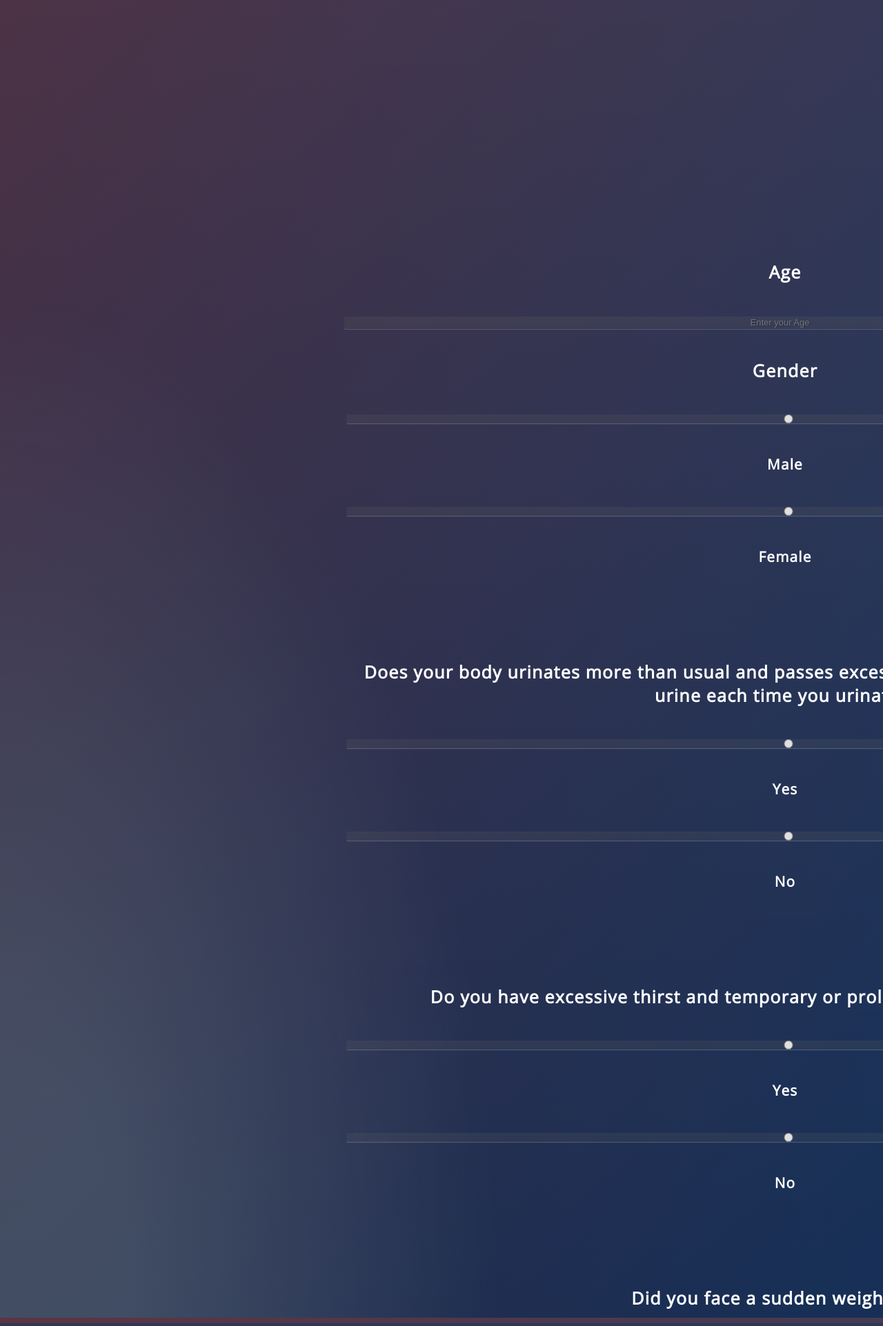
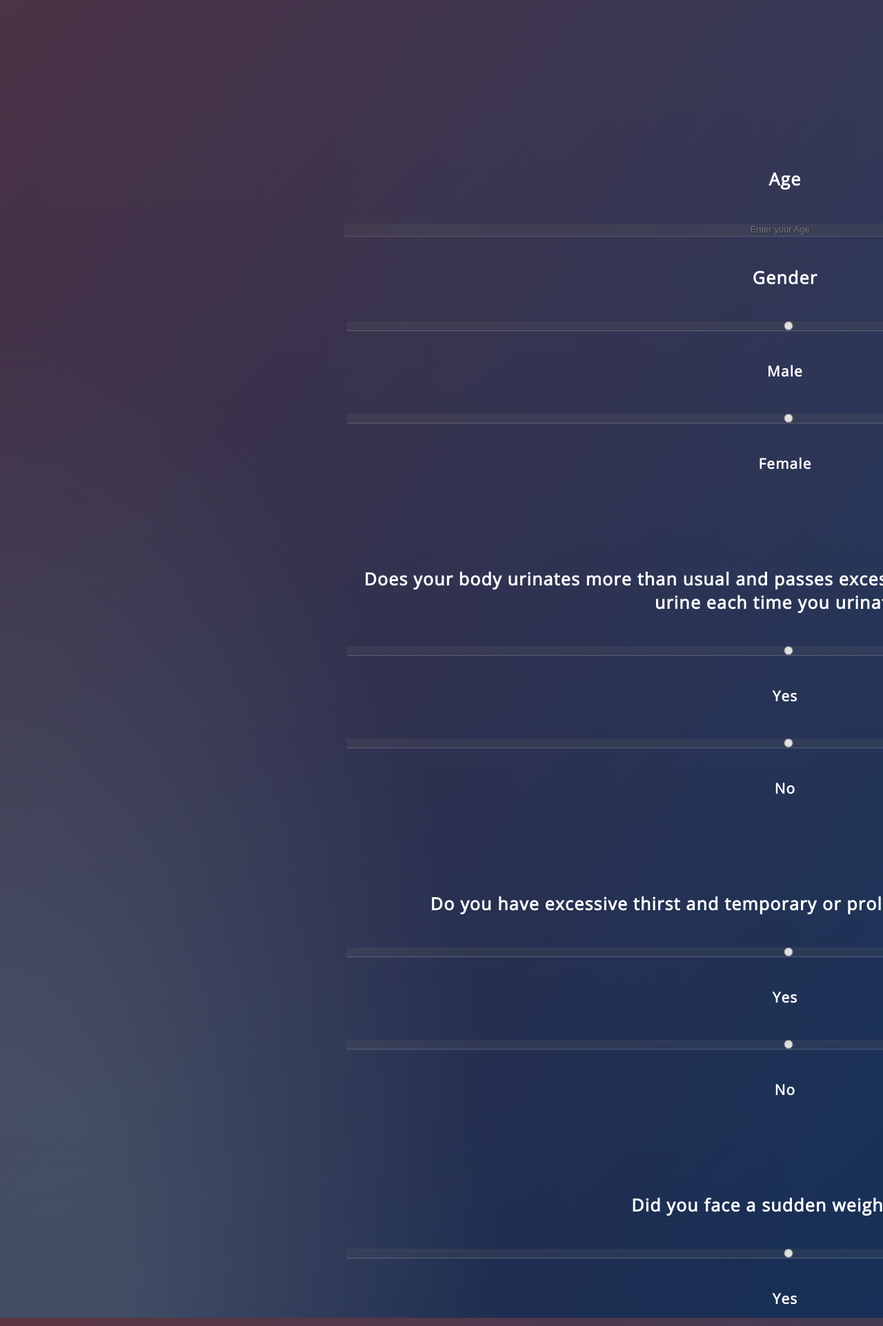
Before and after one commit to Munees11/Early-Stage-Diabetes-Risk-Predictor, a Flask app: page / in a window 1280 px wide; the page is wider, and only the part inside the window is pictured. Shown: the part 689-2612 px from the top of that part at 69% size. Run offline with Flask 2, Linux system fonts and the light colour scheme; parts of the project's set-up code (start-up, migrations or seed data) failed here and were passed over.

Commit message:
Update style.css

```diff
--- a/static/css/style.css
+++ b/static/css/style.css
@@ -11,11 +11,10 @@
 
 * { -webkit-box-sizing:border-box; -moz-box-sizing:border-box; -ms-box-sizing:border-box; -o-box-sizing:border-box; box-sizing:border-box; }
 
-html { width: 100%; height:100%; overflow:scroll; }
+html { width: 100%; height:100%; }
 
 body {
 	width: 100%;
-	overflow:scroll;
 	height:100%;
 	font-family: 'Open Sans', sans-serif;
 	background: #092756;
@@ -23,7 +22,7 @@ body {
 	font-size: 25px;
 	text-align:center;
 	letter-spacing:1.2px;
-	position: relative;
+	position: absolute;
 	background: -moz-radial-gradient(0% 100%, ellipse cover, rgba(104,128,138,.4) 10%,rgba(138,114,76,0) 40%),-moz-linear-gradient(top,  rgba(57,173,219,.25) 0%, rgba(42,60,87,.4) 100%), -moz-linear-gradient(-45deg,  #670d10 0%, #092756 100%);
 	background: -webkit-radial-gradient(0% 100%, ellipse cover, rgba(104,128,138,.4) 10%,rgba(138,114,76,0) 40%), -webkit-linear-gradient(top,  rgba(57,173,219,.25) 0%,rgba(42,60,87,.4) 100%), -webkit-linear-gradient(-45deg,  #670d10 0%,#092756 100%);
 	background: -o-radial-gradient(0% 100%, ellipse cover, rgba(104,128,138,.4) 10%,rgba(138,114,76,0) 40%), -o-linear-gradient(top,  rgba(57,173,219,.25) 0%,rgba(42,60,87,.4) 100%), -o-linear-gradient(-45deg,  #670d10 0%,#092756 100%);
@@ -33,14 +32,13 @@ body {
 
 }
 .login {
-	position: relative;
+	position: absolute;
 	top: 40%;
 	left: 50%;
 	margin: -150px 0 0 -150px;
 	width:100%;
 	height:100%;
-	overflow:scroll;
-	position: relative;
+	overflow:auto;
 }
 
 .login h1 { color: #fff; text-shadow: 0 0 10px rgba(0,0,0,0.3); letter-spacing:1px; text-align:center; }
@@ -64,7 +62,6 @@ input {
 	-o-transition: box-shadow .5s ease;
 	-ms-transition: box-shadow .5s ease;
 	transition: box-shadow .5s ease;
-	overflow:scroll;
-	position: relative;
+
 }
 input:focus { box-shadow: inset 0 -5px 45px rgba(100,100,100,0.4), 0 1px 1px rgba(255,255,255,0.2); }
```
